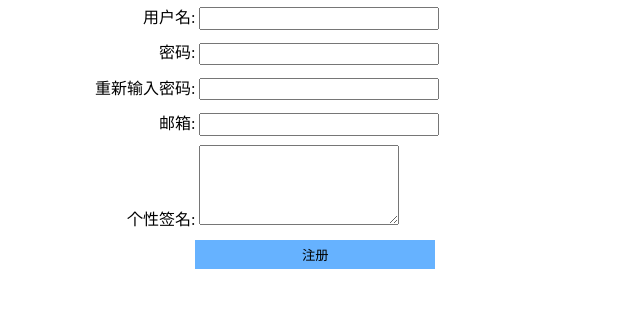
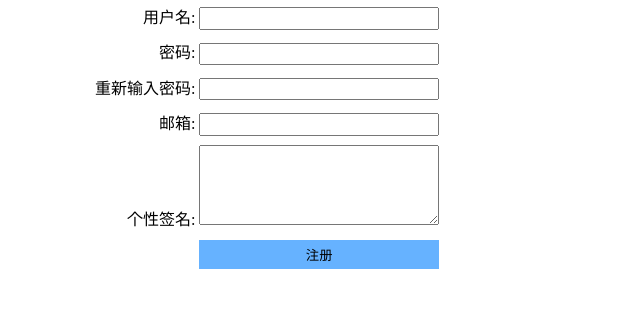
Before and after one commit to LearnProgramInEHI/BasicFlask, a Flask app: page /admin/register in a window 1280 px wide. Shown: the part 188-523 px from the top of the page, without its empty margins (0-640 px from the left). Run offline with Flask 2, Linux system fonts and the light colour scheme; parts of the project's set-up code (start-up, migrations or seed data) failed here and were passed over.

Commit message:
fix some ui bug

```diff
--- a/app/static/css/register.css
+++ b/app/static/css/register.css
@@ -16,13 +16,13 @@ form div label{
     text-align:right;
 }
 form .submit{
-    margin-left:15%;
+    margin-left:15.3%;
     border:none;
     background-color: #66b2ff;
     height:1.8rem;
     cursor:pointer;
 }
 form textarea{
-    width:200px;
+    width:15rem;
     height:80px;
 }
```
